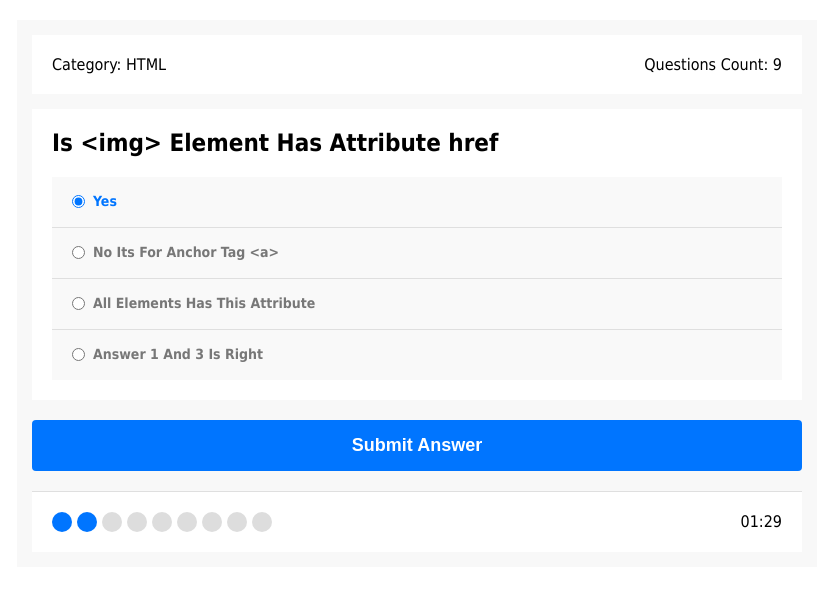
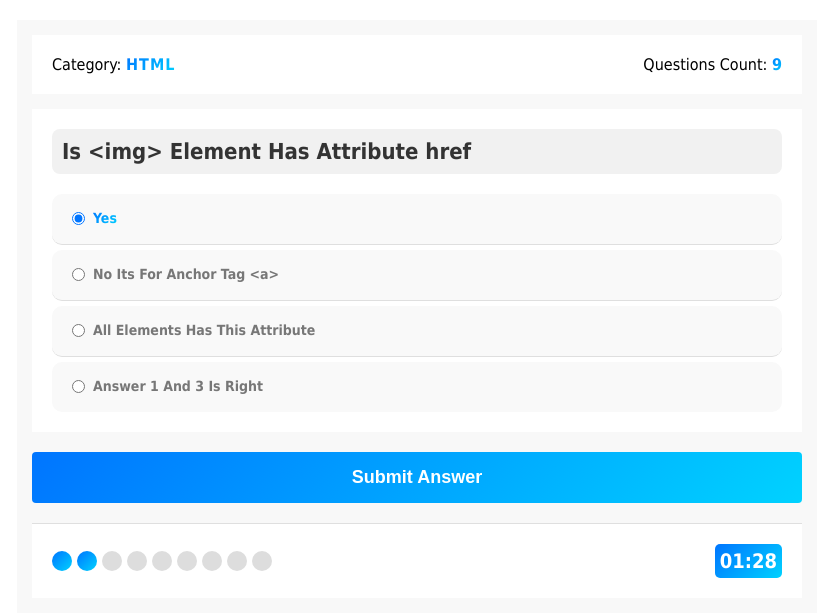
Before and after one commit to OmarEiissa/--------------------Quiz-Application, a plain HTML site: page index.html in a window 1280 px wide. Both pictures are taken after a click on the button "Submit Answer". Shown: the whole page, without its empty margins (223-1056 px from the left). Drawn offline with Linux system fonts and the light colour scheme.

Commit message:
edit Countdown timer, Coloring buttons and questions

```diff
--- a/css/main.css
+++ b/css/main.css
@@ -8,14 +8,15 @@ body {
 
 .quiz-app {
   margin: 20px auto;
-  width: 800px;
+  width: 90%;
+  max-width: 800px;
   background-color: #f8f8f8;
   padding: 15px;
 }
 
 .quiz-app .quiz-info {
   display: flex;
-  background-color: white;
+  background-color: #fff;
   padding: 20px;
 }
 
@@ -23,37 +24,76 @@ body {
   flex: 1;
 }
 
+.quiz-app .quiz-info .category span {
+  font-weight: bold;
+  letter-spacing: 1px;
+  background: linear-gradient(135deg, #0075ff, #00d2ff);
+  background-clip: text;
+  -webkit-background-clip: text;
+  color: transparent;
+}
+
 .quiz-app .quiz-info .count {
   flex: 1;
   text-align: right;
 }
 
+.quiz-app .quiz-info .count span {
+  font-weight: bold;
+  background: linear-gradient(135deg, #0075ff, #00d2ff);
+  background-clip: text;
+  -webkit-background-clip: text;
+  color: transparent;
+}
+
 .quiz-app .quiz-area {
-  background-color: white;
+  background-color: #fff;
   padding: 20px;
   margin-top: 15px;
 }
 
 .quiz-app .quiz-area h2 {
   margin: 0;
+  color: #333;
+  font-size: 22px;
+  font-weight: bold;
+  background: #f1f1f1;
+  padding: 10px;
+  border-radius: 8px;
 }
 
 .quiz-app .answers-area {
-  background-color: white;
+  background-color: #fff;
   padding: 0 20px 20px;
+  display: flex;
+  flex-direction: column;
+  align-items: center;
+  justify-content: center;
+  gap: 5px;
 }
 
 .quiz-app .answers-area .answers {
   background-color: #f9f9f9;
   padding: 15px;
+  border-radius: 10px;
+  width: 100%;
+  transition: background-color 0.3s ease;
+}
+
+.quiz-app .answers-area .answers:hover {
+  background-color: #e0f7fa;
+  cursor: pointer;
 }
 
 .quiz-app .answers-area .answers:not(:last-child) {
   border-bottom: 1px solid #dfdfdf;
 }
 
-.quiz-app .answers-area .answers input[type = "radio"]:checked + label {
-  color: #0075ff;
+.quiz-app .answers-area .answers input[type="radio"]:checked + label {
+  background: linear-gradient(135deg, #0075ff, #00d2ff);
+  background-clip: text;
+  -webkit-background-clip: text;
+  color: transparent;
 }
 
 .quiz-app .answers-area .answers label {
@@ -67,27 +107,37 @@ body {
 }
 
 .quiz-app .submit-button {
-  background-color: #0075ff;
+  background: linear-gradient(135deg, #0075ff, #00d2ff);
   display: block;
   width: 100%;
   padding: 15px;
   border: none;
-  color: white;
+  color: #fff;
   font-weight: bold;
   font-size: 18px;
   cursor: pointer;
   border-radius: 4px;
   margin: 20px auto;
+  outline: none;
+  transition: opacity 0.3s ease, transform 0.3s ease;
 }
 
-.quiz-app .submit-button:focus {
-  outline: none;
+.quiz-app .submit-button:hover {
+  opacity: 0.8;
+  transform: scale(1.01);
+}
+
+.quiz-app .submit-button:active {
+  opacity: 0.8;
+  transform: scale(0.98);
 }
 
 .quiz-app .bullets {
   border-top: 1px solid #dfdfdf;
-  background-color: white;
+  background-color: #fff;
   display: flex;
+  justify-content: center;
+  align-items: center;
   padding: 20px;
 }
 
@@ -104,7 +154,36 @@ body {
 }
 
 .quiz-app .bullets .spans span.on {
-  background-color: #0075ff;
+  background: linear-gradient(135deg, #0075ff, #00d2ff);
+}
+
+.quiz-app .countdown {
+  font-size: 20px;
+  font-weight: bold;
+  text-align: center;
+  padding: 5px;
+  background: linear-gradient(135deg, #0075ff, #00d2ff);
+  color: #fff;
+  border-radius: 5px;
+  transition: background-color 0.5s ease, transform 0.2s ease;
+}
+
+.quiz-app .countdown.low-time {
+  background: linear-gradient(135deg, #dc0a0a, #f07c7c);
+  color: #fff;
+  animation: pulse 1s infinite;
+}
+
+@keyframes pulse {
+  0% {
+    transform: scale(1);
+  }
+  50% {
+    transform: scale(1.1);
+  }
+  100% {
+    transform: scale(1);
+  }
 }
 
 .quiz-app .results span {
--- a/index.html
+++ b/index.html
@@ -27,7 +27,7 @@
       <div class="bullets">
         <div class="spans"></div>
 
-        <div class="countdown"></div>
+        <div class="countdown">01:30</div>
       </div>
 
       <div class="results"></div>
--- a/js/main.js
+++ b/js/main.js
@@ -49,14 +49,14 @@ function getQuestions() {
         handleBullets();
 
         // Start Count Down
-        clearInterval(countDownInterval)
-        countDown(90, qCount);
+        clearInterval(countDownInterval);
+        countDown(89, qCount);
 
         // Show Results
-        showReasults(qCount);
+        showResults(qCount);
       };
       // Start Count Down
-      countDown(90, qCount);
+      countDown(89, qCount);
     }
   };
 
@@ -134,7 +134,7 @@ function addQuestionData(obj, count) {
       mainDiv.appendChild(radioInput);
       mainDiv.appendChild(theLabel);
 
-      // Append All Divs To Answers Area
+      // Append All DivS To Answers Area
       answersArea.appendChild(mainDiv);
     }
   }
@@ -142,14 +142,14 @@ function addQuestionData(obj, count) {
 
 function checkAnswer(rAnswer, count) {
   let answer = document.getElementsByName("question");
-  let theChoosenAnswer;
+  let theChosenAnswer;
 
   for (let i = 0; i < answer.length; i++) {
     if (answer[i].checked) {
-      theChoosenAnswer = answer[i].dataset.answer;
+      theChosenAnswer = answer[i].dataset.answer;
     }
   }
-  if (rAnswer === theChoosenAnswer) {
+  if (rAnswer === theChosenAnswer) {
     rightAnswer++;
   }
 }
@@ -164,7 +164,7 @@ function handleBullets() {
   });
 }
 
-function showReasults(count) {
+function showResults(count) {
   let theResults;
   if (currentIndex === count) {
     quizArea.remove();
@@ -199,13 +199,15 @@ function countDown(duration, count) {
 
       countDownElement.innerHTML = `${minutes}:${seconds}`;
 
+      if (duration < 30) {
+        countDownElement.classList.add("low-time");
+      } else if (duration > 30) {
+        countDownElement.classList.remove("low-time");
+      }
+
       if (--duration < 0) {
         clearInterval(countDownInterval);
-        submitButton.click()
-      }
-
-      if (duration < 30) {
-        countDownElement.style.color = "red"
+        submitButton.click();
       }
     }, 1000);
   }
```
